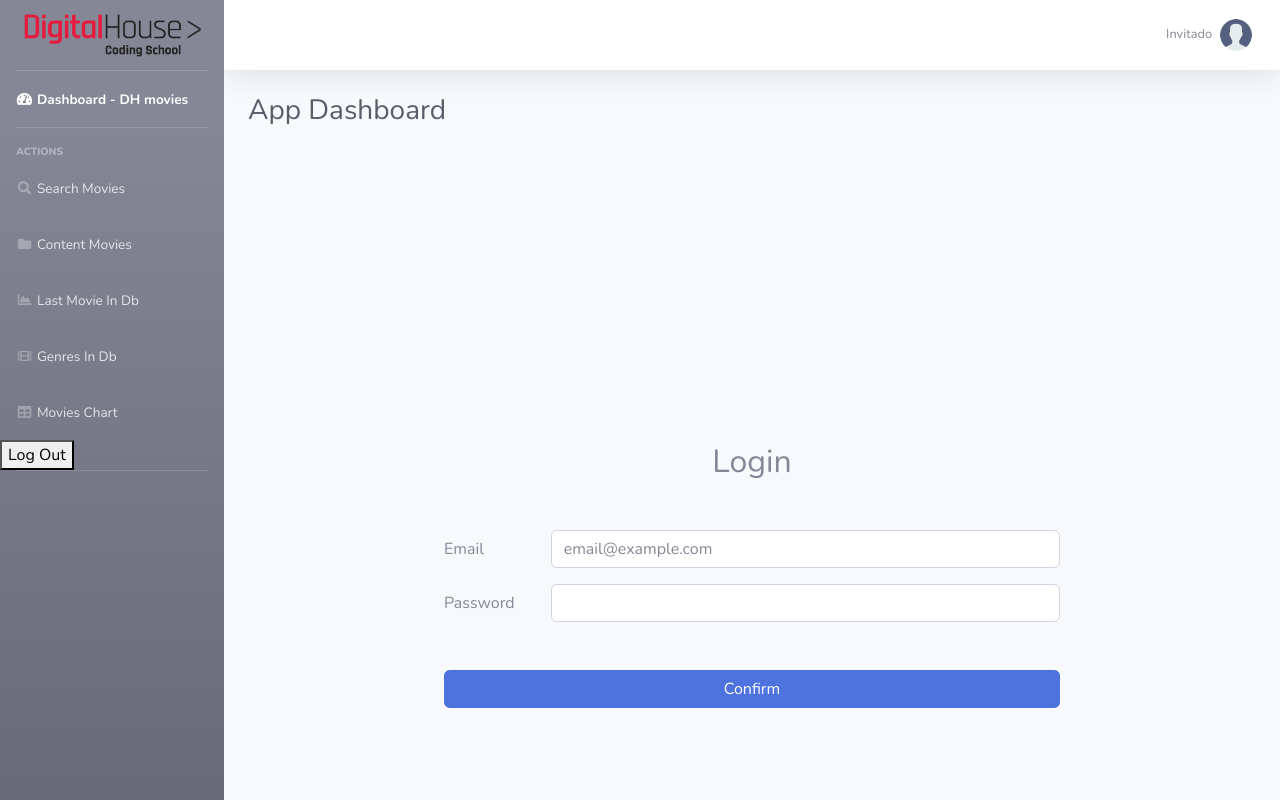
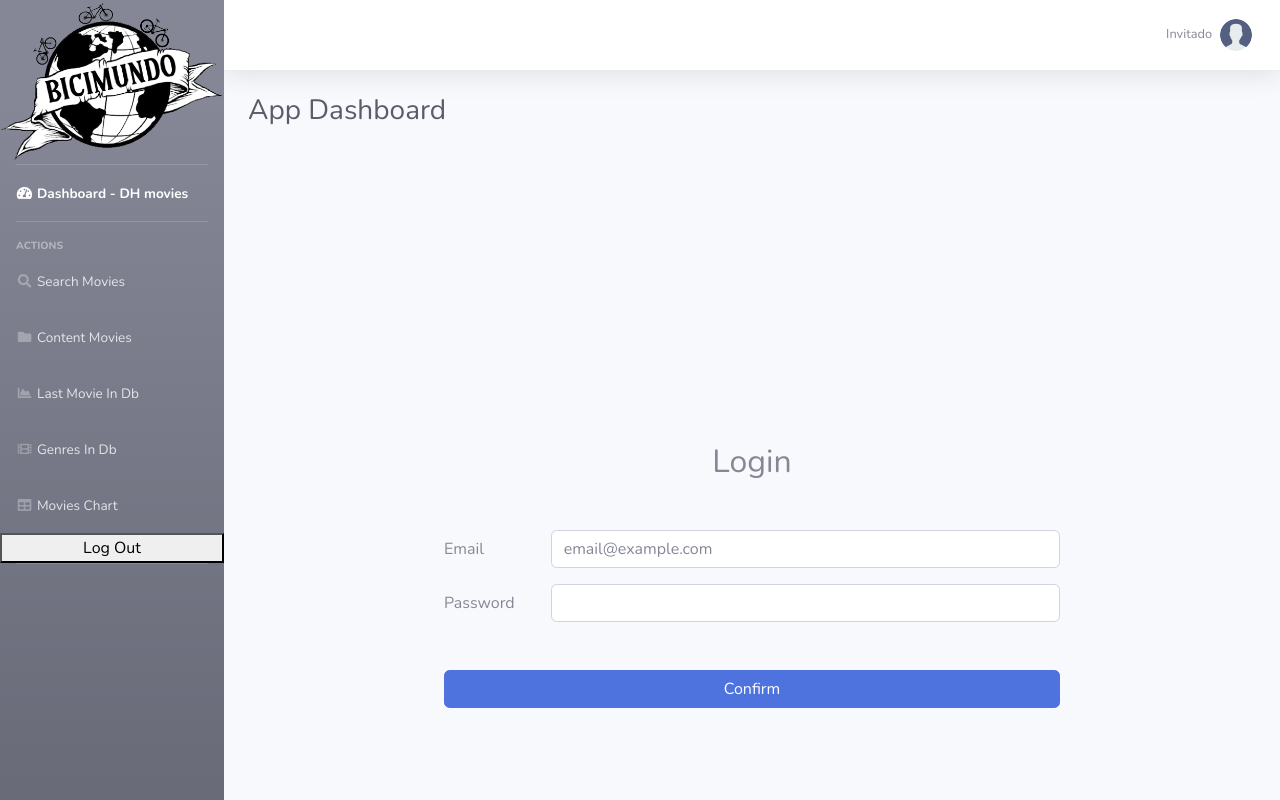
Before and after one commit to josuepontecorvo/Grupo_5_TheBlinders-Sprint8, a React (Create React App) app: page /login in a window 1280 px wide. Shown: the top 800 px of the page. Built offline with nearby package versions, Linux system fonts and the light colour scheme.

Commit message:
Bici Mundo logo added to navbar

```diff
--- a/src/components/Logout/Logout.jsx
+++ b/src/components/Logout/Logout.jsx
@@ -14,7 +14,7 @@ function Logout() {
 
   }
   return (
-    <button onClick={handleClick}>Log Out</button>
+    <button onClick={handleClick} className="w-100">Log Out</button>
   )
 }
 export default Logout
--- a/src/components/SideBar/SideBar.jsx
+++ b/src/components/SideBar/SideBar.jsx
@@ -1,6 +1,6 @@
 import { Link } from "react-router-dom";
 
-import image from "../../assets/images/logo-DH.png";
+import image from "../../assets/images/logo-BM.png";
 import { Logout } from "../Logout";
 
 function SideBar() {
@@ -10,14 +10,11 @@ function SideBar() {
       id="accordionSidebar"
     >
       {/*<!-- Sidebar - Brand -->*/}
-      <a
-        className="sidebar-brand d-flex align-items-center justify-content-center"
-        href="/"
-      >
+      <Link to="/">
         <div className="sidebar-brand-icon">
-          <img className="w-100" src={image} alt="Digital House" />
+          <img className="w-100" src={image} alt="BiciMundo" />
         </div>
-      </a>
+      </Link>
 
       {/*<!-- Divider -->*/}
       <hr className="sidebar-divider my-0" />
```
Also changed, not shown: src/assets/images/logo-BM.png (added).
